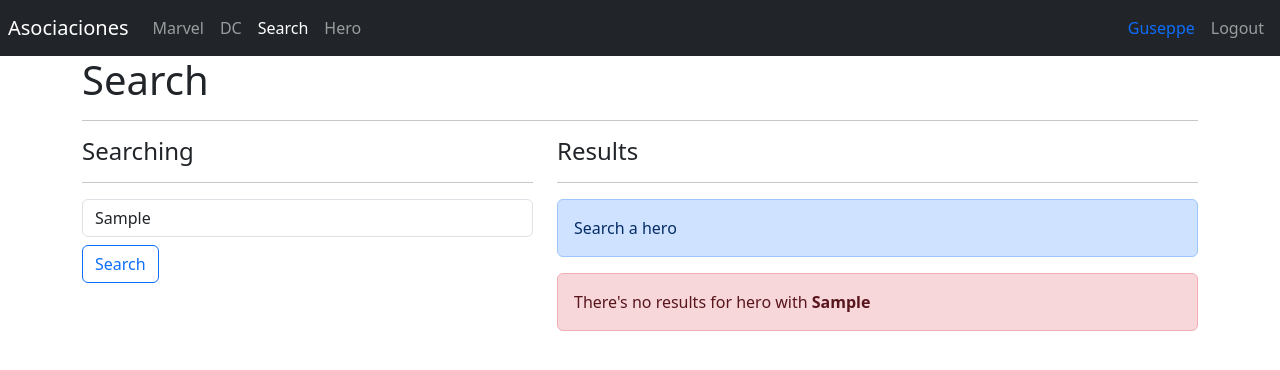
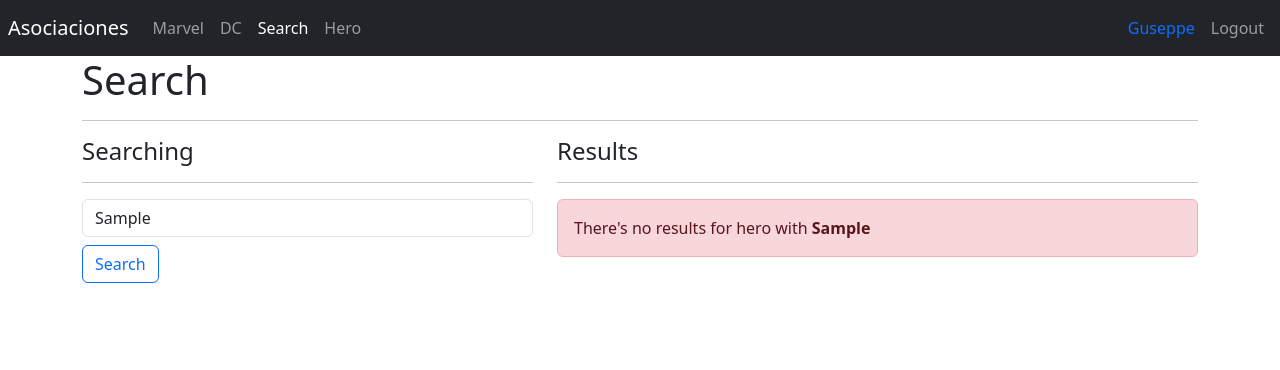
Before and after one commit to guseppe/07-heroes-spa2, a React (Vite) app: page /search in a window 1280 px wide. Both pictures are taken after typing "Sample" into the empty fields and a click on the button "Search". Shown: the top 370 px of the page. Built offline with nearby package versions, Linux system fonts and the light colour scheme.

Commit message:
Completando pagina de busqueda mostrando mensajes condicionalmente

```diff
--- a/src/heroes/pages/SearchPage.jsx
+++ b/src/heroes/pages/SearchPage.jsx
@@ -11,13 +11,15 @@ export const SearchPage = () => {
   const {searchText, onInputChange} = useForm({
     searchText: q
   });
+
   const onSearchSubmit = ( event ) =>{
     event.preventDefault();
-    if(searchText.trim().length <= 1) return
-    //console.log({ searchText })
+    //if(searchText.trim().length <= 1) return
     navigate(`?q=${searchText}`);
   }
   const heroes = getHeroByName( q );
+  const showSearch = q.length === 0;
+  const showError = heroes.length === 0 && q.length > 0;
   return (
     <>
       <h1>Search</h1>
@@ -44,15 +46,19 @@ export const SearchPage = () => {
         <div className="col-7">
           <h4>Results</h4>
           <hr />
-          <div className="alert alert-primary">
+          {/* {
+            (q.length === 0 ? <div className="alert alert-primary animate__animated animate__fadeIn"> Search a hero </div> :
+              ( heroes.length == 0 ) && <div className="alert alert-danger animate__animated animate__fadeIn"> There's no results for hero with <b>{q}</b> </div>
+            )
+          } */}
+
+         <div className="alert alert-primary animate__animated animate__fadeIn" style={{display: showSearch ? '' : 'none'}}>
             Search a hero
-          </div>
-          {
-            (q) &&
-            <div className="alert alert-danger">
-            There's no results for hero with <b>{ q }</b>
-            </div>
-          }
+         </div>
+         <div className="alert alert-danger animate__animated animate__fadeIn" style={{display: showError ? '' : 'none'}}>
+            There's no results for hero with <b>{q}</b>
+         </div>
+
           {
             heroes.map( hero => (
               <HeroCard key={ hero.id } { ...hero } />
```
